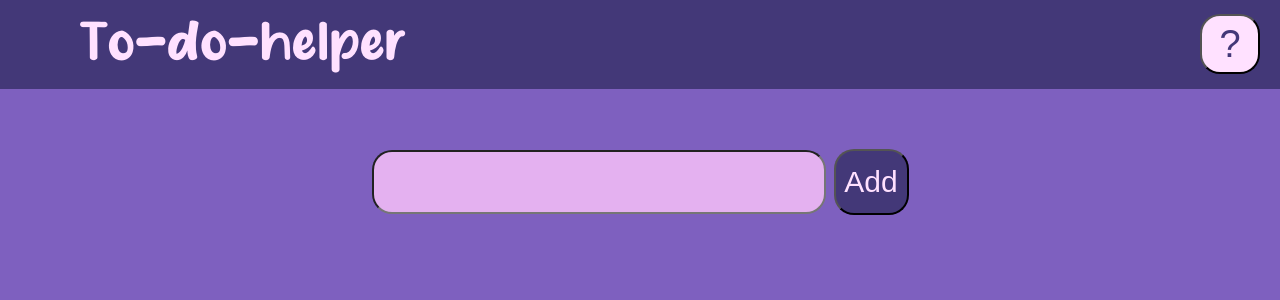
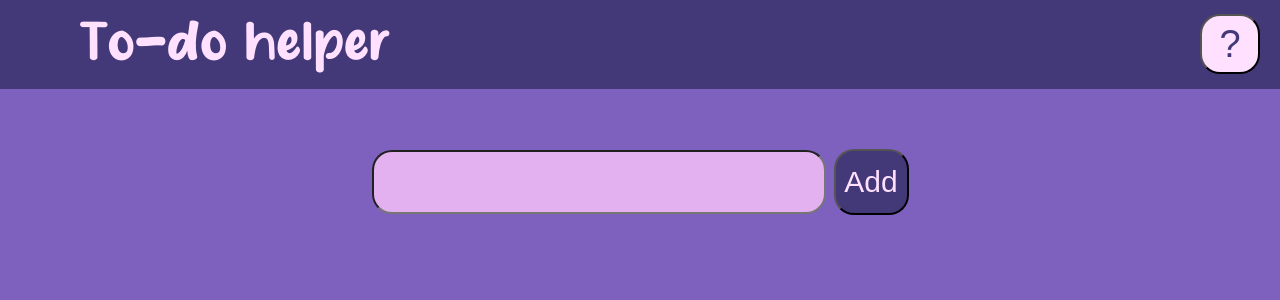
Before and after one commit to Edwin-Joe/daily-todo-helper, a React (Create React App) app: page / in a window 1280 px wide. Shown: the top 300 px of the page. Built offline with nearby package versions, Linux system fonts and the light colour scheme.

Commit message:
Update Header.jsx

```diff
--- a/src/todo/components/Header.jsx
+++ b/src/todo/components/Header.jsx
@@ -26,7 +26,7 @@ const Header = ({ setShowAbout, showAbout }) => {
           color: PALLETTE.PINK,
         }}
       >
-        To-do-helper
+        To-do helper
       </span>
 
       <div style={{ paddingRight: "20px" }}>
```
